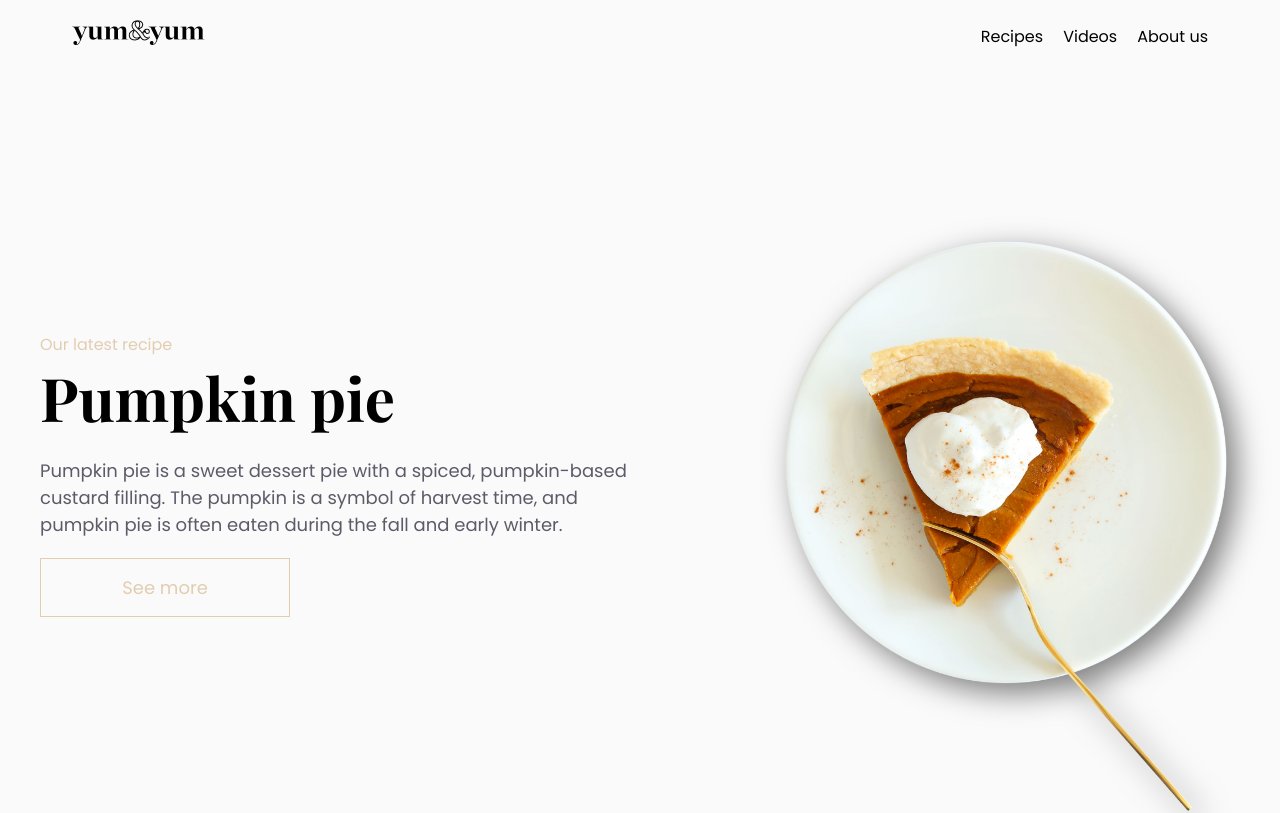
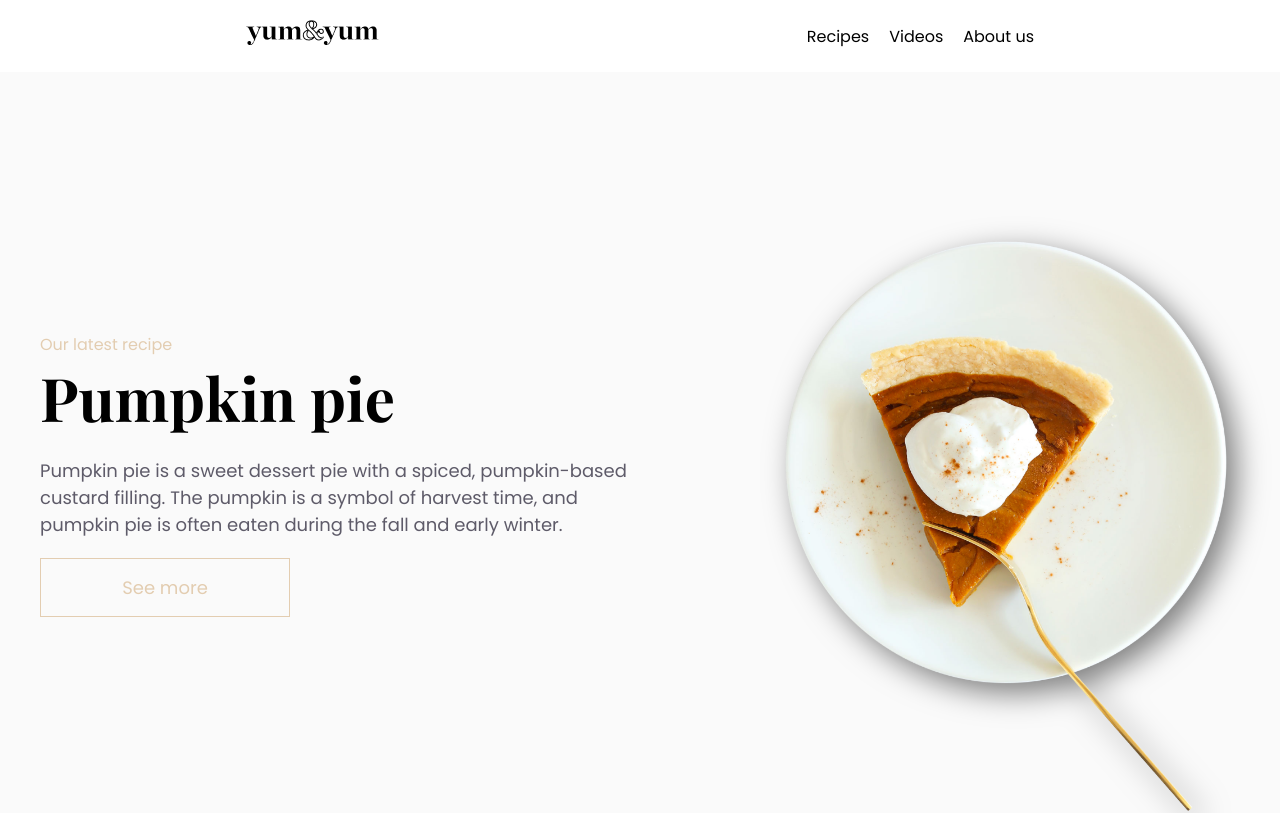
Before and after one commit to Treborralj/Hopverkefni1_vefforritun, a website: page index.html in a window 1280 px wide. Shown: the top 813 px of the page. Drawn offline with Linux system fonts and the light colour scheme.

Commit message:
gert nav sticky

```diff
--- a/styles.css
+++ b/styles.css
@@ -111,11 +111,15 @@ legend {
 /** Valmynd **/
 .wrapper-nav {
   display: flex;
-  justify-content: space-between;
+  justify-content: space-around;
   align-items: center;
-  max-width: 1200px;
   margin: auto;
   padding: 20px 2rem;
+  background-color: white;
+  position: sticky;
+  top: 0;
+  z-index: 1000;
+  margin-bottom: var(--spacing);
 }
 
 .wrapper-nav p {
```
